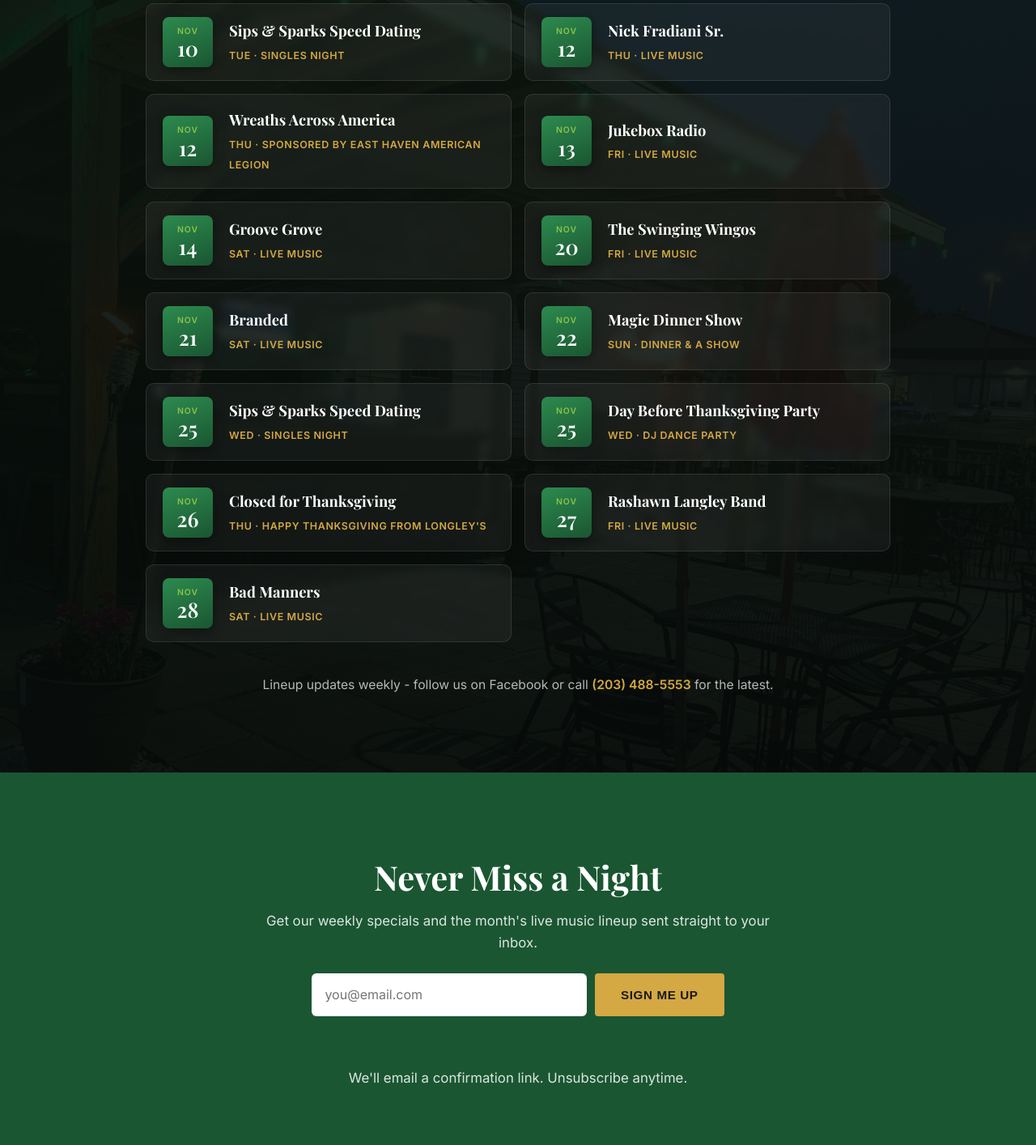
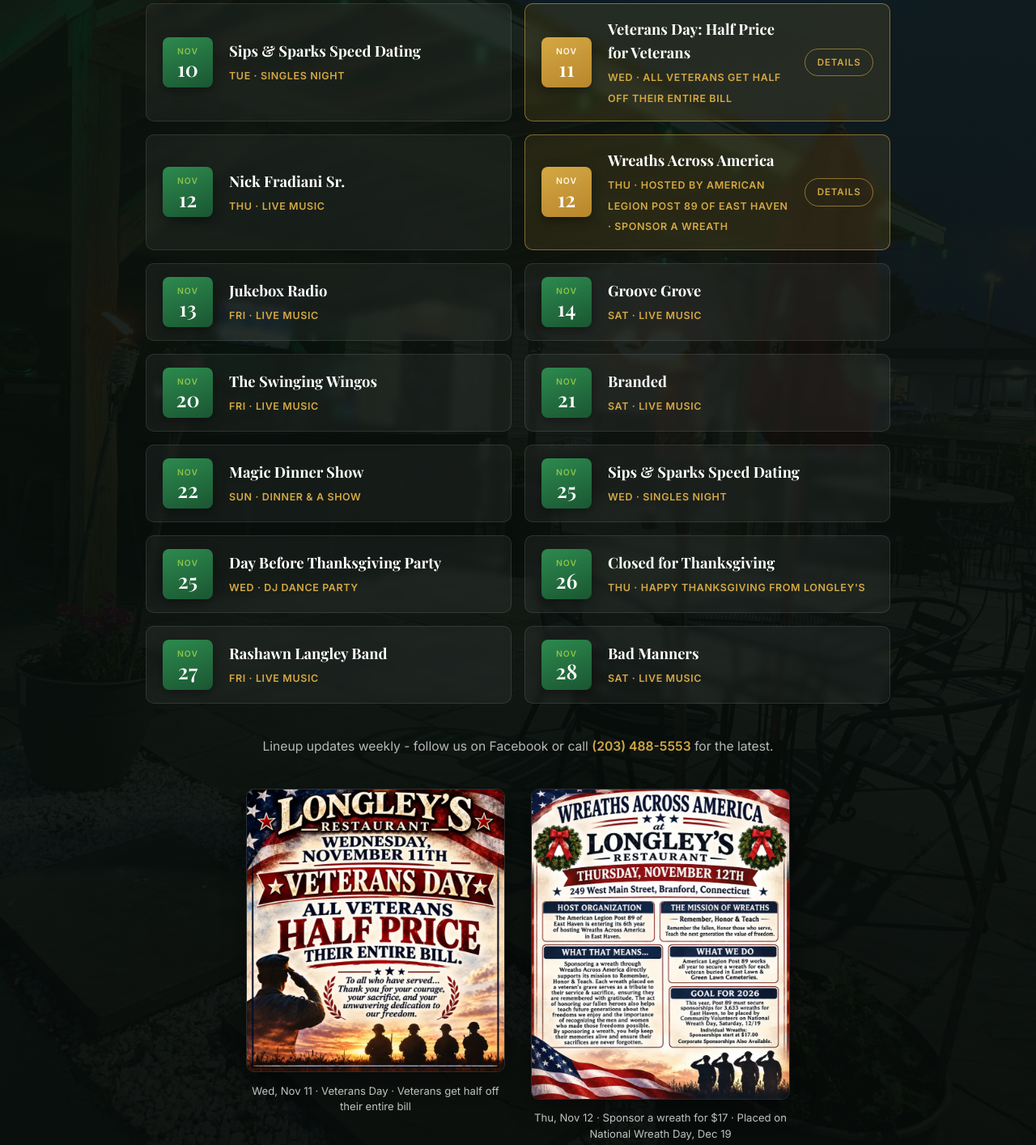
Before and after one commit to webbersaur/longleys-static, a plain HTML site: page index.html in a window 1280 px wide. Shown: the part 3532-4946 px from the top of the page at 81% size. Drawn offline with nearby package versions, Linux system fonts and the light colour scheme.

Commit message:
Add Veterans Day and Wreaths Across America flyers
Mike sent two flyers: Veterans Day Wed Nov 11 (veterans get half off
their entire bill) and Wreaths Across America Thu Nov 12 (American
Legion Post 89, wreath sponsorships from $17). Adds a featured calendar
row for Veterans Day, makes the existing Wreaths row link to its flyer,
adds both flyers to the strip, and extends the strip's expiry to Nov 12.

Co-Authored-By: Claude Opus 5.5 <noreply@anthropic.com>

```diff
--- a/index.html
+++ b/index.html
@@ -228,14 +228,20 @@
           <div class="gig-cal"><span class="gig-mon">Nov</span><span class="gig-day">10</span></div>
           <div class="gig-info"><h3 class="gig-name">Sips &amp; Sparks Speed Dating</h3><span class="gig-tag">Tue &middot; Singles Night</span></div>
         </div>
+        <a class="gig gig-featured fade-in" data-date="2026-11-11" href="#flyer-veterans-day">
+          <div class="gig-cal"><span class="gig-mon">Nov</span><span class="gig-day">11</span></div>
+          <div class="gig-info"><h3 class="gig-name">Veterans Day: Half Price for Veterans</h3><span class="gig-tag">Wed &middot; All veterans get half off their entire bill</span></div>
+          <span class="gig-cta">Details</span>
+        </a>
         <div class="gig fade-in" data-date="2026-11-12">
           <div class="gig-cal"><span class="gig-mon">Nov</span><span class="gig-day">12</span></div>
           <div class="gig-info"><h3 class="gig-name">Nick Fradiani Sr.</h3><span class="gig-tag">Thu &middot; Live Music</span></div>
         </div>
-        <div class="gig fade-in" data-date="2026-11-12">
+        <a class="gig gig-featured fade-in" data-date="2026-11-12" href="#flyer-wreaths-across-america">
           <div class="gig-cal"><span class="gig-mon">Nov</span><span class="gig-day">12</span></div>
-          <div class="gig-info"><h3 class="gig-name">Wreaths Across America</h3><span class="gig-tag">Thu &middot; Sponsored by East Haven American Legion</span></div>
-        </div>
+          <div class="gig-info"><h3 class="gig-name">Wreaths Across America</h3><span class="gig-tag">Thu &middot; Hosted by American Legion Post 89 of East Haven &middot; Sponsor a wreath</span></div>
+          <span class="gig-cta">Details</span>
+        </a>
         <div class="gig fade-in" data-date="2026-11-13">
           <div class="gig-cal"><span class="gig-mon">Nov</span><span class="gig-day">13</span></div>
           <div class="gig-info"><h3 class="gig-name">Jukebox Radio</h3><span class="gig-tag">Fri &middot; Live Music</span></div>
@@ -279,10 +285,18 @@
       </div>
       <p class="music-note fade-in">Lineup updates weekly - follow us on Facebook or call
         <a href="tel:2034885553">(203) 488-5553</a> for the latest.</p>
-      <div class="flyer-strip fade-in" data-expires="2026-11-08T23:59:59-05:00">
+      <div class="flyer-strip fade-in" data-expires="2026-11-12T23:59:59-05:00">
         <figure class="flyer" id="flyer-usmc-birthday" data-expires="2026-11-08T23:59:59-05:00">
           <img src="images/longleys-marine-corps-birthday-251st-branford-ct.webp" width="800" height="1144" loading="lazy" alt="Please join us for the 251st Marine Corps Birthday Celebration at Longley's, 249 West Main St, Branford, on Sunday November 8 from 3 to 6 PM. 2:30 PM welcome, 3:30 PM ceremony and celebration with the MIA/POW table ceremony, General Lejeune's message, the Commandant's message and the cake cutting ceremony. All past and present U.S. Marines receive a 10% discount. Raffle proceeds benefit the Marine Corps Toys for Tots program, donations accepted. Open to the public.">
           <figcaption>Sun, Nov 8 &middot; 3-6 PM &middot; Marines get 10% off &middot; Toys for Tots raffle</figcaption>
+        </figure>
+        <figure class="flyer" id="flyer-veterans-day" data-expires="2026-11-11T23:59:59-05:00">
+          <img src="images/longleys-veterans-day-half-price-branford-ct.webp" width="800" height="876" loading="lazy" alt="Veterans Day at Longley's Restaurant, Wednesday November 11: all veterans get half price on their entire bill. To all who have served, thank you for your courage, your sacrifice, and your unwavering dedication to our freedom.">
+          <figcaption>Wed, Nov 11 &middot; Veterans Day &middot; Veterans get half off their entire bill</figcaption>
+        </figure>
+        <figure class="flyer" id="flyer-wreaths-across-america" data-expires="2026-11-12T23:59:59-05:00">
+          <img src="images/longleys-wreaths-across-america-branford-ct.webp" width="800" height="961" loading="lazy" alt="Wreaths Across America at Longley's Restaurant, 249 West Main Street, Branford CT, Thursday November 12. Hosted by American Legion Post 89 of East Haven, now in its 6th year. Its mission is to remember the fallen, honor those who serve and teach the next generation the value of freedom. The 2026 goal is to sponsor 3,633 wreaths for veterans buried in East Lawn and Green Lawn Cemeteries, to be placed by volunteers on National Wreath Day, Saturday December 19. Individual wreath sponsorships start at $17, and corporate sponsorships are also available.">
+          <figcaption>Thu, Nov 12 &middot; Sponsor a wreath for $17 &middot; Placed on National Wreath Day, Dec 19</figcaption>
         </figure>
       </div>
     </div>
```
Also changed, not shown: images/longleys-veterans-day-half-price-branford-ct.webp (added), images/longleys-wreaths-across-america-branford-ct.webp (added).
